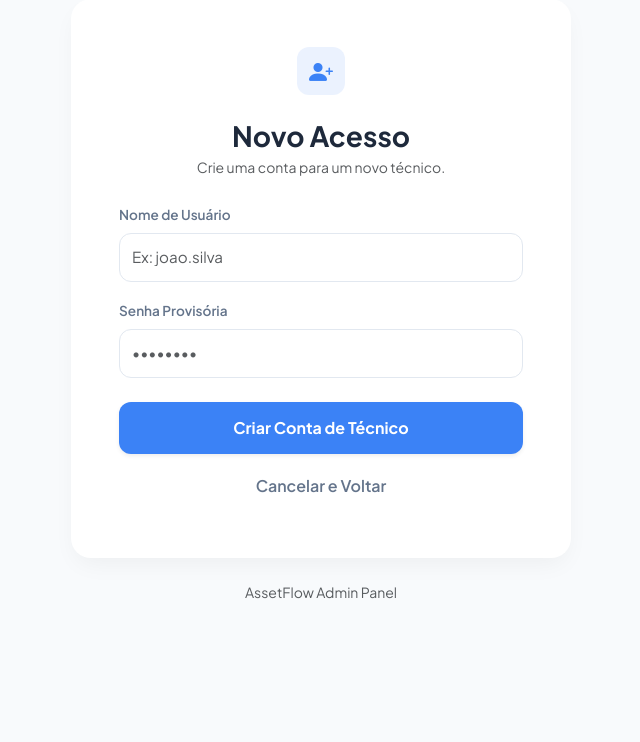
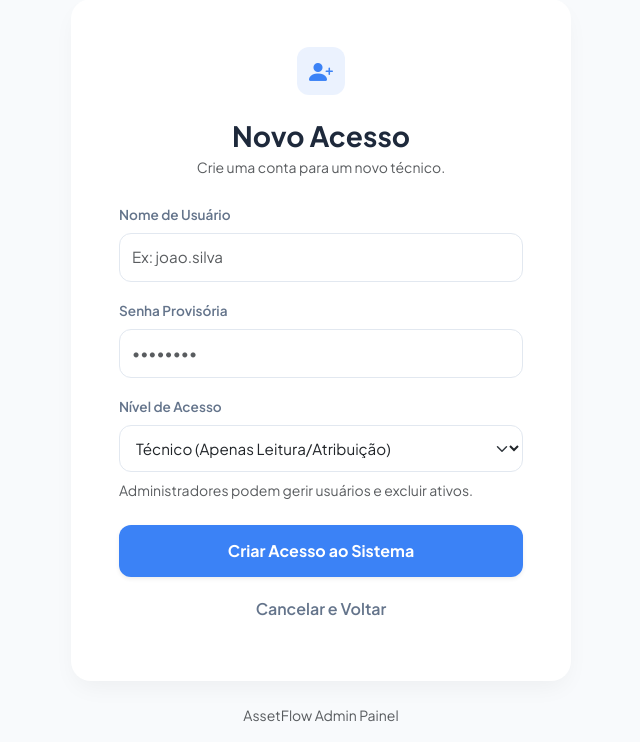
Before and after one commit to CarlozPluma/AssetFlow, a Flask app: page /colaboradores/novo in a window 1280 px wide. Shown: the part 81-823 px from the top of the page, without its empty margins (319-959 px from the left). Before the commit the page ends 680 px from the top, so only its background shows below. Run offline with Flask 3, Linux system fonts and the light colour scheme; a user stored in the database is signed in.

Commit message:
implementa controle de acesso (RBAC) e corrige falha na sessão de usuário

```diff
--- a/app.py
+++ b/app.py
@@ -17,30 +17,31 @@ db = Database()
 
 # Classe de Usuário necessária para o Flask-Login
 class User(UserMixin):
-    def __init__(self, id, username):
+    def __init__(self, id, username, role):
         self.id = id
         self.username = username
+        self.role = role
 
 @login_manager.user_loader
 def load_user(user_id):
-    # Esta função recupera o usuário do banco pela ID (sessão)
-    return User(user_id, "admin")
+    user_db = db.buscar_usuario_por_id(user_id)
+    if user_db:
+        return User(id=user_db['id'], username=user_db['username'], role=user_db['role'])
+    return None
 
 @app.route('/login', methods=['GET', 'POST'])
 def login():
     if request.method == 'POST':
         username = request.form.get('username')
         password = request.form.get('password')
-
         user_db = db.buscar_usuario(username)
 
         if user_db and user_db['password'] == password:
-            user_obj = User(id=user_db['id'], username=user_db['username'])
+            user_obj = User(id=user_db['id'], username=user_db['username'], role=user_db['role'])
             login_user(user_obj)
             return redirect(url_for('index'))
         else:
             flash('Usuário ou senha inválidos', 'danger')
-
     return render_template('login.html')
 
 @app.route('/logout')
@@ -105,57 +106,6 @@ def atualizar_responsavel():
         flash('Erro ao atualizar responsável.', 'danger')
 
     return redirect(url_for('index'))
-
-# @app.route('/relatorio/pdf')
-# @login_required
-# def gerar_relatorio_pdf():
-#     ativos = db.listar_inventario_resumo()
-
-#     pdf = FPDF()
-#     pdf.add_page()
-
-#     # Cabeçalho
-#     pdf.set_font("helvetica", "B", 16)
-#     pdf.cell(0, 10, "AssetFlow - Relatório de Inventário de TI",
-#             new_x=XPos.LMARGIN, new_y=YPos.NEXT, align="C")
-
-#     pdf.set_font("helvetica", "", 10)
-#     pdf.cell(0, 10, f"Gerado por: {current_user.username}",
-#             new_x=XPos.LMARGIN, new_y=YPos.NEXT, align="C")
-#     pdf.ln(10)
-
-#     # Tabela Cabeçalho
-#     pdf.set_fill_color(200, 220, 255)
-#     pdf.set_font("helvetica", "B", 10)
-#     pdf.cell(30, 10, "Patrimônio", border=1, fill=True)
-#     pdf.cell(35, 10, "Tipo", border=1, fill=True)
-#     pdf.cell(50, 10, "Modelo", border=1, fill=True)
-#     pdf.cell(30, 10, "Status", border=1, fill=True)
-#     pdf.cell(45, 10, "Responsável", border=1, fill=True,
-#             new_x=XPos.LMARGIN, new_y=YPos.NEXT)
-
-#     # Tabela Dados
-#     pdf.set_font("helvetica", "", 9)
-#     for ativo in ativos:
-#         pdf.cell(30, 10, str(ativo['tag_patrimonio']), border=1)
-#         pdf.cell(35, 10, str(ativo['tipo']), border=1)
-#         pdf.cell(50, 10, str(ativo['modelo']), border=1)
-#         pdf.cell(30, 10, str(ativo['status']), border=1)
-#         pdf.cell(45, 10, str(ativo['responsavel_atual']), border=1,
-#                 new_x=XPos.LMARGIN, new_y=YPos.NEXT)
-
-#     # --- A MÁGICA PARA RESOLVER O ERRO ---
-#     # Geramos o PDF como bytes e colocamos num buffer de memória (BytesIO)
-#     pdf_output = pdf.output()
-#     buffer = io.BytesIO(pdf_output)
-#     buffer.seek(0)
-
-#     return send_file(
-#         buffer,
-#         as_attachment=False,
-#         download_name='relatorio_ativos.pdf',
-#         mimetype='application/pdf'
-#     )
 
 @app.route('/relatorio/pdf')
 @login_required
@@ -254,17 +204,18 @@ def eliminar_colaborador(id_usuario):
 @app.route('/colaboradores/novo', methods=['GET', 'POST'])
 @login_required
 def novo_colaborador():
-    # TRAVA DE SEGURANÇA: apenas usuario admin podera criar novos usuarios
-    if current_user.username != 'admin':
+    # trava de segurança para apenas o admin fazer alteraçoes nos usuarios
+    if current_user.role != 'admin':
         flash('Acesso negado: apenas o administrador pode criar usuários.', 'danger')
         return redirect(url_for('index'))
 
     if request.method == 'POST':
         novo_user = request.form.get('username')
         nova_senha = request.form.get('password')
+        cargo_atribuido = request.form.get('role')
 
-        if db.inserir_usuario(novo_user, nova_senha):
-            flash(f'Usuário {novo_user} criado com sucesso!', 'success')
+        if db.inserir_usuario(novo_user, nova_senha, cargo_atribuido):
+            flash(f'Usuário {novo_user} ({cargo_atribuido}) criado com sucesso!', 'success')
             return redirect(url_for('colaboradores'))
         else:
             flash('Erro: Este nome de usuário já existe.', 'danger')
--- a/database.py
+++ b/database.py
@@ -58,6 +58,16 @@ class Database:
         conn.close()
         return user
 
+    def buscar_usuario_por_id(self, user_id):
+        """Busca o usuário pelo ID para manter a sessão ativa."""
+        conn = self.get_connection()
+        conn.row_factory = sqlite3.Row
+        cursor = conn.cursor()
+        cursor.execute("SELECT * FROM usuarios WHERE id = ?", (user_id,))
+        user = cursor.fetchone()
+        conn.close()
+        return user
+
     def excluir_usuario(self, id_usuario):
         """Remove um utilizador do sistema pelo ID."""
         try:
@@ -72,12 +82,12 @@ class Database:
         finally:
             conn.close()
 
-    def inserir_usuario(self, username, password):
+    def inserir_usuario(self, username, password, role='tecnico'):
         """Cria um novo colaborador no sistema."""
         try:
             conn = self.get_connection()
             cursor = conn.cursor()
-            cursor.execute("INSERT INTO usuarios (username, password) VALUES (?, ?)", (username, password))
+            cursor.execute("INSERT INTO usuarios (username, password, role) VALUES (?, ?, ?)", (username, password, role))
             conn.commit()
             return True
         except sqlite3.IntegrityError:
--- a/schema.sql
+++ b/schema.sql
@@ -49,7 +49,8 @@ CREATE TABLE IF NOT EXISTS atribuicoes (
 CREATE TABLE IF NOT EXISTS usuarios (
     id INTEGER PRIMARY KEY AUTOINCREMENT,
     username TEXT UNIQUE NOT NULL,
-    password TEXT NOT NULL -- Em um sistema real, usaríamos hash (PBKDF2)
+    password TEXT NOT NULL, -- Em um sistema real, usaríamos hash (PBKDF2)
+    role TEXT DEFAULT 'tecnico'
 );
 
 CREATE TABLE IF NOT EXISTS equipamentos (
@@ -62,7 +63,7 @@ CREATE TABLE IF NOT EXISTS equipamentos (
 );
 
 -- Criar um usuário padrão para teste (Admin / admin123)
-INSERT OR IGNORE INTO usuarios (username, password) VALUES ('admin', 'admin123');
+INSERT OR IGNORE INTO usuarios (username, password, role) VALUES ('admin', 'admin123', 'admin');
 
 -- Garante que a versão antiga seja removida antes de criar a nova
 DROP VIEW IF EXISTS vw_resumo_inventario;
--- a/templates/index.html
+++ b/templates/index.html
@@ -10,7 +10,7 @@
 
     <style>
         :root {
-            --sidebar-bg: #111827; /* Azul quase preto */
+            --sidebar-bg: #111827;
             --accent-color: #3b82f6; /* Azul moderno */
             --bg-main: #f9fafb;
             --card-shadow: 0 1px 3px 0 rgb(0 0 0 / 0.1), 0 1px 2px -1px rgb(0 0 0 / 0.1);
@@ -147,7 +147,7 @@
         <div class="list-group">
             <a href="/" class="list-group-item active"><i class="bi bi-house-door me-2"></i> Dashboard</a>
             <a href="/cadastrar" class="list-group-item"><i class="bi bi-plus-circle me-2"></i> Novo Ativo</a>
-            <a href="/colaboradores" class="list-group-item"><i class="bi bi-people me-2"></i> Colaboradores</a>
+            <a href="/colaboradores" class="list-group-item"><i class="bi bi-people me-2"></i> Usuarios</a>
             <a href="{{ url_for('gerar_relatorio_pdf', tipo=filtro_tipo, modelo=filtro_modelo) }}"
     target="_blank"
     class="btn btn-outline-secondary rounded-pill px-4">
--- a/templates/novo_colaborador.html
+++ b/templates/novo_colaborador.html
@@ -106,20 +106,29 @@
         <input type="text" name="username" class="form-control" placeholder="Ex: joao.silva" required>
     </div>
 
-                <div class="mb-4">
+    <div class="mb-3">
         <label class="form-label">Senha Provisória</label>
         <input type="password" name="password" class="form-control" placeholder="••••••••" required>
     </div>
 
+    <div class="mb-4">
+        <label class="form-label">Nível de Acesso</label>
+        <select name="role" class="form-select form-control" required style="appearance: auto;">
+            <option value="tecnico" selected>Técnico (Apenas Leitura/Atribuição)</option>
+            <option value="admin">Administrador (Controle Total)</option>
+        </select>
+        <div class="form-text small mt-2">Administradores podem gerir usuários e excluir ativos.</div>
+    </div>
+
     <div class="d-grid gap-2">
-                    <button type="submit" class="btn btn-primary shadow-sm">Criar Conta de Técnico</button>
+        <button type="submit" class="btn btn-primary shadow-sm">Criar Acesso ao Sistema</button>
         <a href="/colaboradores" class="btn btn-light">Cancelar e Voltar</a>
     </div>
 </form>
         </div>
 
         <div class="text-center mt-4">
-            <p class="text-muted small">AssetFlow Admin Panel</p>
+            <p class="text-muted small">AssetFlow Admin Painel</p>
         </div>
     </div>
 
```
Lines whose indentation alone changed are shown as unchanged.
